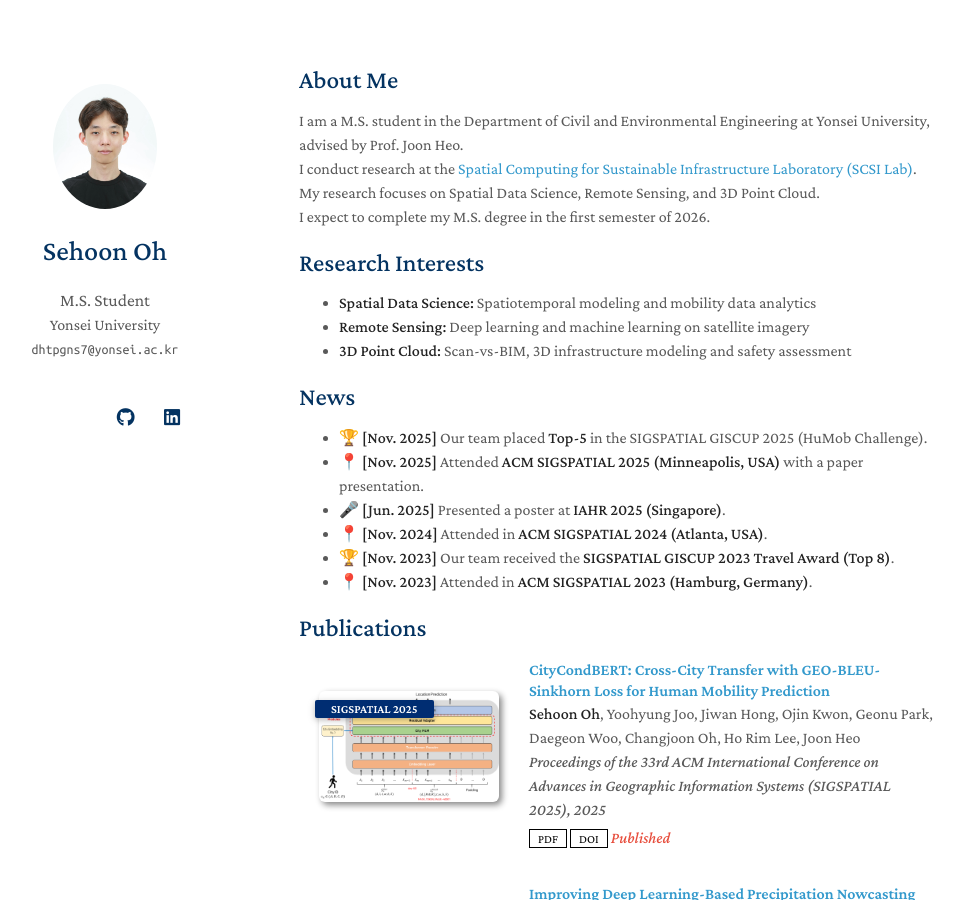
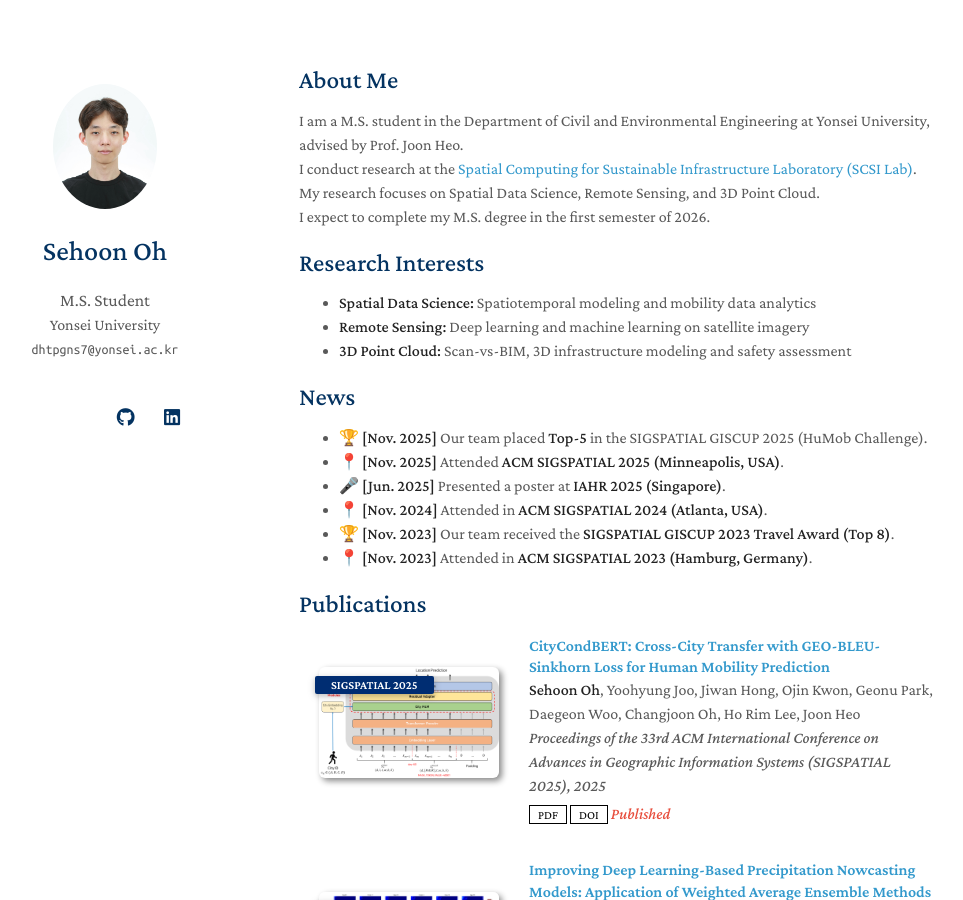
Before and after one commit to OHSEHOON99/OHSEHOON99.github.io, a Jekyll site: the page built from index.md, in a window 1280 px wide and 900 px high. Shown: the whole window, without its empty margins (171-1134 px from the left). Built offline with Jekyll 4.4.1, drawn with Linux system fonts in a browser that asks for light colours; a style sheet for code colours, icons or effects is not loaded; our own code applies the rules of GitHub Pages for plain Markdown files.

Commit message:
Update index.md

```diff
--- a/index.md
+++ b/index.md
@@ -19,7 +19,7 @@ I expect to complete my M.S. degree in the first semester of 2026.
 ## News
 
 - 🏆 **[Nov. 2025]** Our team placed **Top-5** in the SIGSPATIAL GISCUP 2025 (HuMob Challenge).
-- 📍 **[Nov. 2025]** Attended **ACM SIGSPATIAL 2025 (Minneapolis, USA)** with a paper presentation.
+- 📍 **[Nov. 2025]** Attended **ACM SIGSPATIAL 2025 (Minneapolis, USA)**.
 - 🎤 **[Jun. 2025]** Presented a poster at **IAHR 2025 (Singapore)**.
 - 📍 **[Nov. 2024]** Attended in **ACM SIGSPATIAL 2024 (Atlanta, USA)**.
 - 🏆 **[Nov. 2023]** Our team received the **SIGSPATIAL GISCUP 2023 Travel Award (Top 8)**.
```
